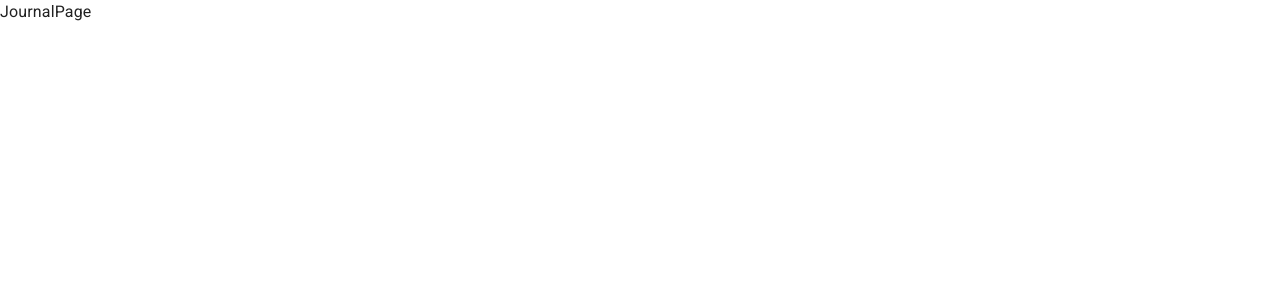
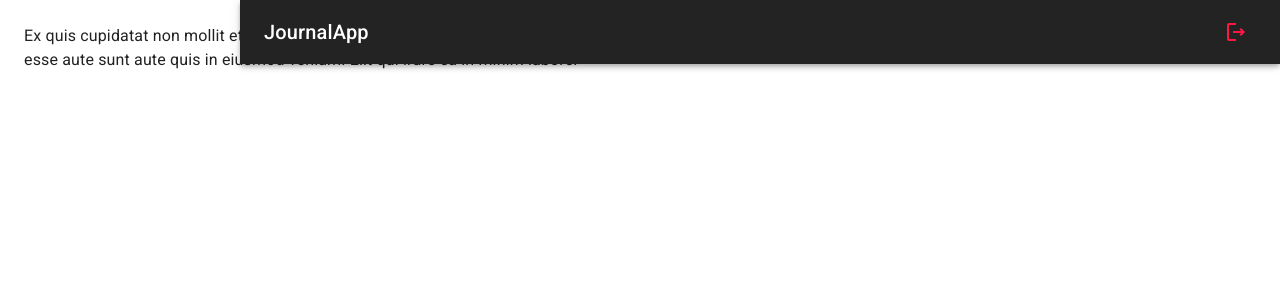
Before and after one commit to FelipeHernandez98/journal-app-react, a React (Vite) app: page / in a window 1280 px wide. Shown: the top 300 px of the page. Built offline with nearby package versions, Linux system fonts and the light colour scheme.

Commit message:
creando el diseño del navbar

```diff
--- /dev/null
+++ b/src/journal/components/NavBar.jsx
@@ -0,0 +1,32 @@
+import { MenuOutlined, LogoutOutlined } from '@mui/icons-material'
+import { AppBar, Grid, IconButton, Toolbar, Typography } from '@mui/material'
+
+export const NavBar = ({ drawerWidth = 240 }) => {
+  return (
+    <AppBar
+        position='fixed'
+        sx={{
+            width: {sm: `calc(100% - ${drawerWidth}px)`},
+            ml: {sm: `${ drawerWidth}px`}
+        }}
+
+    >
+        <Toolbar>
+            <IconButton
+                color='inherit'
+                edge='start'
+                sx={{mr: 2, display: { sm: 'none' }}}
+            >
+                <MenuOutlined/>
+            </IconButton>
+
+            <Grid container direction='row' justifyContent='space-between' alignItems='center'>
+                <Typography variant='h6' noWrap component='div'>JournalApp</Typography>
+                <IconButton color='error'>
+                    <LogoutOutlined />
+                </IconButton>
+            </Grid>
+        </Toolbar>
+    </AppBar>
+  )
+}
--- /dev/null
+++ b/src/journal/layout/JournalLayout.jsx
@@ -0,0 +1,23 @@
+import { Box } from "@mui/system"
+import { NavBar } from "../components/NavBar"
+
+const drawerWidth = 240;
+
+export const JournalLayout = ({ children }) => {
+  return (
+    <Box sx={{ display: 'flex' }}>
+        {/* Navbar */}
+        <NavBar drawerWidth={ drawerWidth }/>
+        {/* Sidebar */}
+
+        <Box
+            component='main'
+            sx={{ flexGrow: 1, p: 3}}
+            >
+                {/* ToolBar */}
+
+                { children }
+        </Box>
+    </Box>
+  )
+}
--- /dev/null
+++ b/src/journal/pages/JournalPage.jsx
@@ -0,0 +1,15 @@
+import { Typography } from "@mui/material"
+import { JournalLayout } from "../layout/JournalLayout"
+
+
+export const JournalPage = () => {
+  return (
+    <JournalLayout>
+        <Typography>
+            Ex quis cupidatat non mollit et dolore. Eiusmod commodo labore aute dolore officia tempor. Quis amet non occaecat occaecat labore. Laboris cupidatat proident tempor esse aute sunt aute quis in eiusmod veniam. Elit qui irure ea in minim labore.
+        </Typography>
+
+        {/* Nothing selected */}
+    </JournalLayout>
+  )
+}
--- a/src/journal/routes/JournalPage.jsx
+++ /dev/null
@@ -1,12 +0,0 @@
-
-import { Typography } from "@mui/material"
-
-
-export const JournalPage = () => {
-  return (
-    <>
-      <Typography component='h1'>JournalPage</Typography>
-    </>
-
-  )
-}
--- a/src/journal/routes/JournalRoutes.jsx
+++ b/src/journal/routes/JournalRoutes.jsx
@@ -1,6 +1,6 @@
 import React from 'react'
 import { Navigate, Route, Routes } from 'react-router-dom'
-import { JournalPage } from './JournalPage'
+import { JournalPage } from '../pages/JournalPage'
 
 export const JournalRoutes = () => {
   return (
--- a/src/theme/purpleTheme.js
+++ b/src/theme/purpleTheme.js
@@ -4,7 +4,7 @@ import { red } from "@mui/material/colors";
 export const purpleTheme = createTheme({
     palette: {
         primary: {
-            main: '#262254'
+            main: '#232323'
         },
         secondary: {
             main: '#543884'
```
Also changed, not shown: src/journal/components/SideBar.jsx (added).
